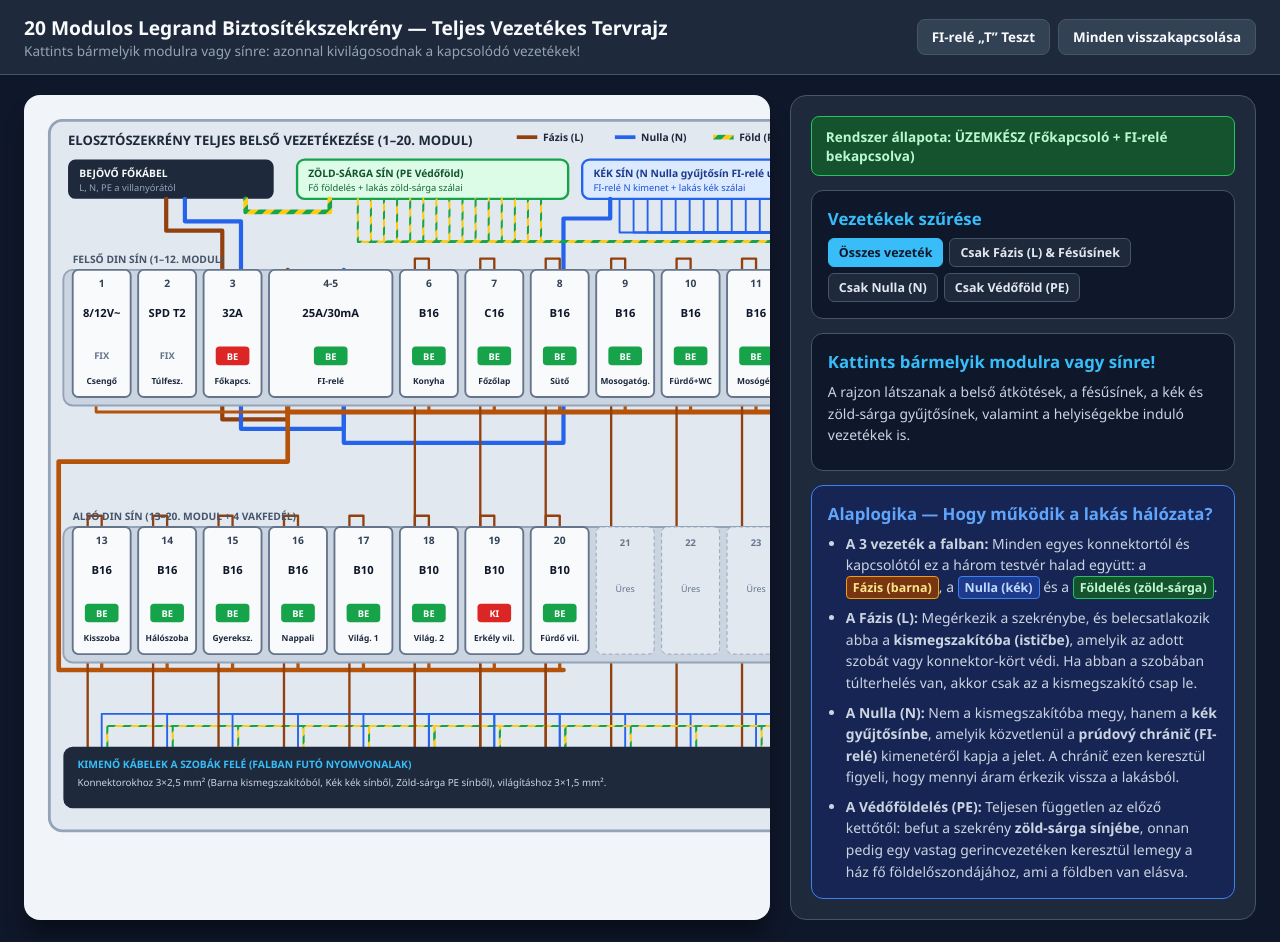
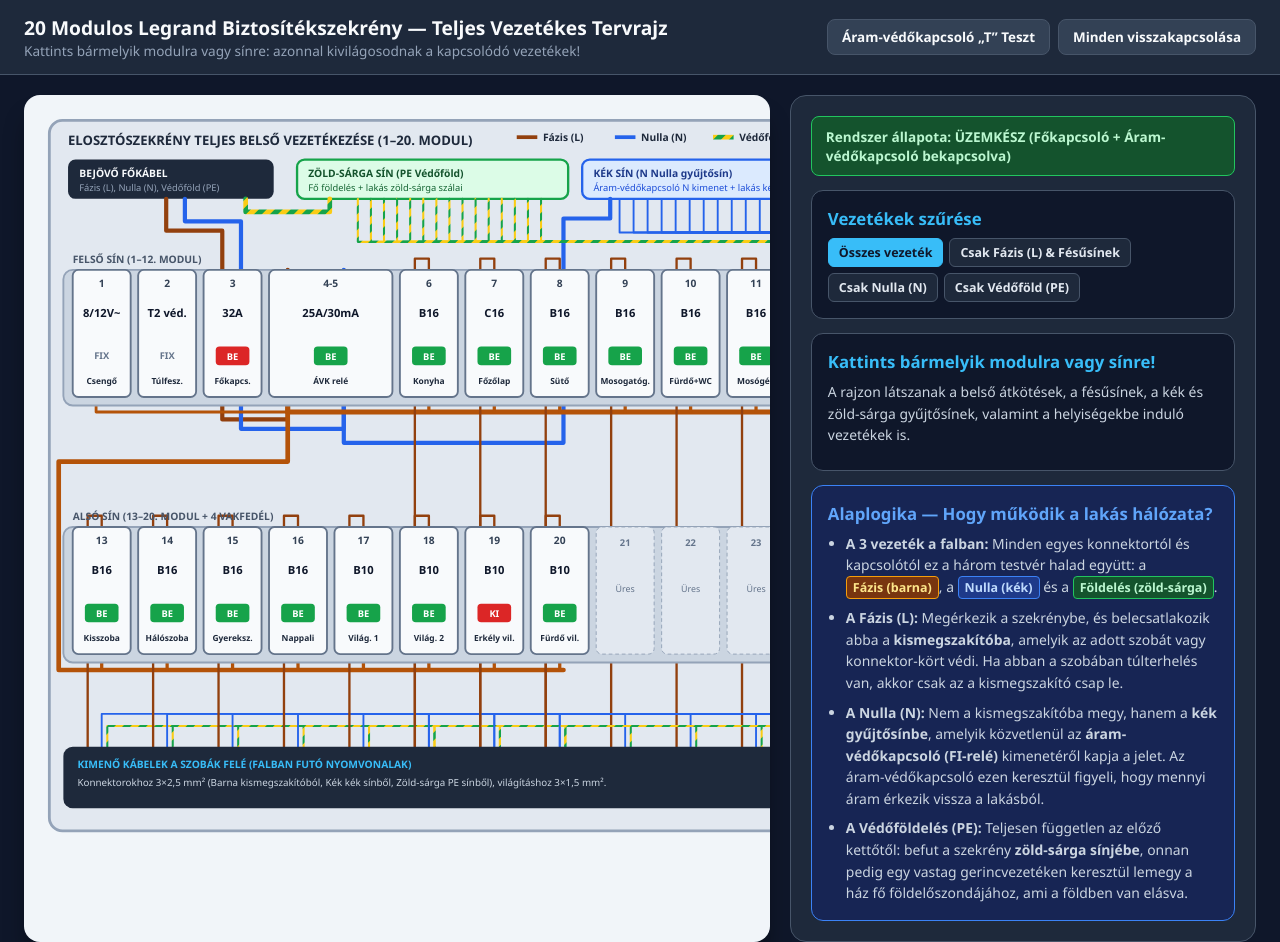
Before and after one commit to easyapphub/znievska44bekotes, a plain HTML site: page index.html in a window 1280 px wide. Shown: the top 942 px of the page. Drawn offline with Linux system fonts and the light colour scheme.

Commit message:
Add files via upload

```diff
--- a/index.html
+++ b/index.html
@@ -59,7 +59,7 @@
       <p>Kattints bármelyik modulra vagy sínre: azonnal kivilágosodnak a kapcsolódó vezetékek!</p>
     </div>
     <div class="controls">
-      <button id="testRcdBtn">FI-relé „T” Teszt</button>
+      <button id="testRcdBtn">Áram-védőkapcsoló „T” Teszt</button>
       <button id="resetBtn">Minden visszakapcsolása</button>
     </div>
   </header>
@@ -85,13 +85,13 @@
           <line x1="105" y1="8" x2="127" y2="8" stroke="#2563eb" stroke-width="4" />
           <text x="133" y="12" font-size="11" font-weight="700" fill="#1e293b">Nulla (N)</text>
           <line x1="210" y1="8" x2="232" y2="8" stroke="url(#peStripe)" stroke-width="5" />
-          <text x="238" y="12" font-size="11" font-weight="700" fill="#1e293b">Föld (PE)</text>
+          <text x="238" y="12" font-size="11" font-weight="700" fill="#1e293b">Védőföld (PE)</text>
         </g>
 
         <!-- Bejövő főkábel -->
         <rect x="30" y="52" width="220" height="42" rx="8" fill="#1e293b" />
         <text x="42" y="71" font-size="11" font-weight="800" fill="#f8fafc">BEJÖVŐ FŐKÁBEL</text>
-        <text x="42" y="86" font-size="10" fill="#94a3b8">L, N, PE a villanyórától</text>
+        <text x="42" y="86" font-size="10" fill="#94a3b8">Fázis (L), Nulla (N), Védőföld (PE)</text>
 
         <!-- PE Sín -->
         <g id="peBusGroup" class="svg-clickable" onclick="selectItem('pe')">
@@ -103,8 +103,8 @@
         <!-- N Sín -->
         <g id="nBusGroup" class="svg-clickable" onclick="selectItem('n')">
           <rect x="580" y="52" width="310" height="42" rx="8" fill="#dbeafe" stroke="#2563eb" stroke-width="2.5" />
-          <text x="592" y="71" font-size="11" font-weight="800" fill="#1e3a8a">KÉK SÍN (N Nulla gyűjtősín FI-relé után)</text>
-          <text x="592" y="86" font-size="10" fill="#1d4ed8">FI-relé N kimenet + lakás kék szálai</text>
+          <text x="592" y="71" font-size="11" font-weight="800" fill="#1e3a8a">KÉK SÍN (N Nulla gyűjtősín)</text>
+          <text x="592" y="86" font-size="10" fill="#1d4ed8">Áram-védőkapcsoló N kimenet + lakás kék szálai</text>
         </g>
 
         <!-- VEZETÉKEK RÉTEG -->
@@ -112,10 +112,10 @@
 
         <!-- Sínek háttere -->
         <rect x="25" y="170" width="870" height="145" rx="10" fill="#cbd5e1" stroke="#94a3b8" stroke-width="2" />
-        <text x="35" y="163" font-size="11" font-weight="800" fill="#475569">FELSŐ DIN SÍN (1–12. MODUL)</text>
+        <text x="35" y="163" font-size="11" font-weight="800" fill="#475569">FELSŐ SÍN (1–12. MODUL)</text>
 
         <rect x="25" y="445" width="870" height="145" rx="10" fill="#cbd5e1" stroke="#94a3b8" stroke-width="2" />
-        <text x="35" y="438" font-size="11" font-weight="800" fill="#475569">ALSÓ DIN SÍN (13–20. MODUL + 4 VAKFEDÉL)</text>
+        <text x="35" y="438" font-size="11" font-weight="800" fill="#475569">ALSÓ SÍN (13–20. MODUL + 4 VAKFEDÉL)</text>
 
         <!-- MODULOK RÉTEG -->
         <g id="modulesLayer"></g>
@@ -130,14 +130,14 @@
     <!-- Jobb oldali panel -->
     <div class="info-panel">
       <div id="statusBanner" class="status-banner">
-        Rendszer állapota: ÜZEMKÉSZ (Főkapcsoló + FI-relé bekapcsolva)
+        Rendszer állapota: ÜZEMKÉSZ (Főkapcsoló + Áram-védőkapcsoló bekapcsolva)
       </div>
 
       <div class="card">
         <h2>Vezetékek szűrése</h2>
         <div class="filter-pills">
           <button class="pill active" onclick="setFilter('all', this)">Összes vezeték</button>
-          <button class="pill" onclick="setFilter('phase', this)">Csak Fázis (L) & Fésűsínek</button>
+          <button class="pill" onclick="setFilter('phase', this)">Csak Fázis (L) &amp; Fésűsínek</button>
           <button class="pill" onclick="setFilter('neutral', this)">Csak Nulla (N)</button>
           <button class="pill" onclick="setFilter('pe', this)">Csak Védőföld (PE)</button>
         </div>
@@ -157,10 +157,10 @@
             <strong>A 3 vezeték a falban:</strong> Minden egyes konnektortól és kapcsolótól ez a három testvér halad együtt: a <span class="wire-tag t-l">Fázis (barna)</span>, a <span class="wire-tag t-n">Nulla (kék)</span> és a <span class="wire-tag t-pe">Földelés (zöld-sárga)</span>.
           </li>
           <li>
-            <strong>A Fázis (L):</strong> Megérkezik a szekrénybe, és belecsatlakozik abba a <strong>kismegszakítóba (ističbe)</strong>, amelyik az adott szobát vagy konnektor-kört védi. Ha abban a szobában túlterhelés van, akkor csak az a kismegszakító csap le.
+            <strong>A Fázis (L):</strong> Megérkezik a szekrénybe, és belecsatlakozik abba a <strong>kismegszakítóba</strong>, amelyik az adott szobát vagy konnektor-kört védi. Ha abban a szobában túlterhelés van, akkor csak az a kismegszakító csap le.
           </li>
           <li>
-            <strong>A Nulla (N):</strong> Nem a kismegszakítóba megy, hanem a <strong>kék gyűjtősínbe</strong>, amelyik közvetlenül a <strong>prúdový chránič (FI-relé)</strong> kimenetéről kapja a jelet. A chránič ezen keresztül figyeli, hogy mennyi áram érkezik vissza a lakásból.
+            <strong>A Nulla (N):</strong> Nem a kismegszakítóba megy, hanem a <strong>kék gyűjtősínbe</strong>, amelyik közvetlenül az <strong>áram-védőkapcsoló (FI-relé)</strong> kimenetéről kapja a jelet. Az áram-védőkapcsoló ezen keresztül figyeli, hogy mennyi áram érkezik vissza a lakásból.
           </li>
           <li>
             <strong>A Védőföldelés (PE):</strong> Teljesen független az előző kettőtől: befut a szekrény <strong>zöld-sárga sínjébe</strong>, onnan pedig egy vastag gerincvezetéken keresztül lemegy a ház fő földelőszondájához, ami a földben van elásva.
@@ -172,32 +172,32 @@
 
   <script>
     const modules = [
-      { id: '1', row: 'top', col: 0, rating: '8/12V~', sub: 'Csengő', state: true, toggleable: false, title: '1. Csengőtrafó', desc: '8-12V törpefeszültséget ad a csengőnek.', wires: ['Bemenet: L és N', 'Kimenet: 8/12V a csengőhöz'] },
-      { id: '2', row: 'top', col: 1, rating: 'SPD T2', sub: 'Túlfesz.', state: true, toggleable: false, title: '2. Túlfeszültség-levezető', desc: 'Elvezeti a túláramot villámcsapáskor.', wires: ['Bekötés: L, N és PE a földelő sínre'] },
-      { id: '3', row: 'top', col: 2, rating: '32A', sub: 'Főkapcs.', state: true, toggleable: true, isMain: true, title: '3. 32A Főkapcsoló', desc: 'A lakás fő áramtalanító kapcsolója.', wires: ['Be: Főkábel L és N', 'Ki: FI-relé tetejébe'] },
-      { id: '4-5', row: 'top', col: 3, span: 2, rating: '25A/30mA', sub: 'FI-relé', state: true, toggleable: true, isRcd: true, title: '4–5. FI-relé (Áram-védőkapcsoló)', desc: 'Életvédelmi relé, hiba esetén lekapcsol.', wires: ['Be: Főkapcsolóból', 'Ki N: Kék sínre', 'Ki L: Fésűsínekre'] },
-      { id: '6', row: 'top', col: 5, rating: 'B16', sub: 'Konyha', state: true, toggleable: true, title: '6. Konyha konnektorok', desc: '2,5 mm² rézvezeték.', wires: ['Alul: Fésűsín (L)', 'Felül: Barna (L) a konyhába'] },
-      { id: '7', row: 'top', col: 6, rating: 'C16', sub: 'Főzőlap', state: true, toggleable: true, title: '7. Főzőlap', desc: 'C karakterisztika indítási lökésekhez.', wires: ['Alul: Fésűsín (L)', 'Felül: Barna (L) főzőlaphoz'] },
-      { id: '8', row: 'top', col: 7, rating: 'B16', sub: 'Sütő', state: true, toggleable: true, title: '8. Sütő', desc: 'Sütő külön köre.', wires: ['Alul: Fésűsín (L)', 'Felül: Barna (L) sütőhöz'] },
-      { id: '9', row: 'top', col: 8, rating: 'B16', sub: 'Mosogatóg.', state: true, toggleable: true, title: '9. Mosogatógép', desc: 'Mosogatógép köre.', wires: ['Alul: Fésűsín (L)', 'Felül: Barna (L) mosogatógéphez'] },
-      { id: '10', row: 'top', col: 9, rating: 'B16', sub: 'Fürdő+WC', state: true, toggleable: true, title: '10. Fürdő & WC konn.', desc: 'Vizes helyiségek konnektorai.', wires: ['Alul: Fésűsín (L)', 'Felül: Barna (L) fürdőbe'] },
-      { id: '11', row: 'top', col: 10, rating: 'B16', sub: 'Mosógép', state: true, toggleable: true, title: '11. Mosógép', desc: 'Mosógép köre.', wires: ['Alul: Fésűsín (L)', 'Felül: Barna (L) mosógéphez'] },
-      { id: '12', row: 'top', col: 11, rating: 'B16', sub: 'Erkély k.', state: true, toggleable: true, title: '12. Erkély konnektor', desc: 'Erkély dugalj.', wires: ['Alul: Fésűsín (L)', 'Felül: Barna (L) erkélyre'] },
+      { id: '1', row: 'top', col: 0, rating: '8/12V~', sub: 'Csengő', state: true, toggleable: false, title: '1. Csengőtrafó', desc: '8–12 V törpefeszültséget ad a csengőnek.', wires: ['Bemenet: Fázis (L) és Nulla (N)', 'Kimenet: 8/12 V a csengőhöz'] },
+      { id: '2', row: 'top', col: 1, rating: 'T2 véd.', sub: 'Túlfesz.', state: true, toggleable: false, title: '2. Túlfeszültség-levezető', desc: 'Elvezeti a túláramot villámcsapáskor vagy hálózati túlfeszültségnél.', wires: ['Bekötés: Fázis (L), Nulla (N) és Védőföld (PE) a földelő sínre'] },
+      { id: '3', row: 'top', col: 2, rating: '32A', sub: 'Főkapcs.', state: true, toggleable: true, isMain: true, title: '3. 32 A Főkapcsoló', desc: 'A lakás fő áramtalanító kapcsolója.', wires: ['Be: Főkábel Fázis (L) és Nulla (N)', 'Ki: Áram-védőkapcsoló tetejébe'] },
+      { id: '4-5', row: 'top', col: 3, span: 2, rating: '25A/30mA', sub: 'ÁVK relé', state: true, toggleable: true, isRcd: true, title: '4–5. Áram-védőkapcsoló (FI-relé)', desc: 'Életvédelmi relé: szivárgó áram (hiba) esetén 0,03 mp alatt lekapcsolja az egész lakást.', wires: ['Be: Főkapcsolóból', 'Ki Nulla (N): Kék sínre', 'Ki Fázis (L): Fésűsínekre'] },
+      { id: '6', row: 'top', col: 5, rating: 'B16', sub: 'Konyha', state: true, toggleable: true, title: '6. Konyhai konnektorok + hűtő', desc: '2,5 mm² rézvezeték (max. 16 A).', wires: ['Alul: Fésűsín (L)', 'Felül: Barna (L) a konyhába'] },
+      { id: '7', row: 'top', col: 6, rating: 'C16', sub: 'Főzőlap', state: true, toggleable: true, title: '7. Főzőlap', desc: 'C karakterisztika a nagyobb indítási áramlökésekhez.', wires: ['Alul: Fésűsín (L)', 'Felül: Barna (L) a főzőlaphoz'] },
+      { id: '8', row: 'top', col: 7, rating: 'B16', sub: 'Sütő', state: true, toggleable: true, title: '8. Elektromos sütő', desc: 'A sütő külön dedikált köre.', wires: ['Alul: Fésűsín (L)', 'Felül: Barna (L) a sütőhöz'] },
+      { id: '9', row: 'top', col: 8, rating: 'B16', sub: 'Mosogatóg.', state: true, toggleable: true, title: '9. Mosogatógép', desc: 'A mosogatógép önálló köre.', wires: ['Alul: Fésűsín (L)', 'Felül: Barna (L) a mosogatógéphez'] },
+      { id: '10', row: 'top', col: 9, rating: 'B16', sub: 'Fürdő+WC', state: true, toggleable: true, title: '10. Fürdő és WC konnektorok', desc: 'A vizes helyiségek konnektorai.', wires: ['Alul: Fésűsín (L)', 'Felül: Barna (L) a fürdőbe'] },
+      { id: '11', row: 'top', col: 10, rating: 'B16', sub: 'Mosógép', state: true, toggleable: true, title: '11. Mosógép', desc: 'A mosógép önálló köre.', wires: ['Alul: Fésűsín (L)', 'Felül: Barna (L) a mosógéphez'] },
+      { id: '12', row: 'top', col: 11, rating: 'B16', sub: 'Erkély k.', state: true, toggleable: true, title: '12. Erkély konnektor', desc: 'Az erkélyi dugalj köre.', wires: ['Alul: Fésűsín (L)', 'Felül: Barna (L) az erkélyre'] },
 
       // Alsó sor
-      { id: '13', row: 'bottom', col: 0, rating: 'B16', sub: 'Kisszoba', state: true, toggleable: true, title: '13. Kisszoba konn.', desc: 'Kisszoba dugaljak.', wires: ['Alul: Alsó fésűsín (L)', 'Felül: Barna (L) kisszobába'] },
-      { id: '14', row: 'bottom', col: 1, rating: 'B16', sub: 'Hálószoba', state: true, toggleable: true, title: '14. Hálószoba konn.', desc: 'Hálószoba dugaljak.', wires: ['Alul: Alsó fésűsín (L)', 'Felül: Barna (L) hálóba'] },
-      { id: '15', row: 'bottom', col: 2, rating: 'B16', sub: 'Gyereksz.', state: true, toggleable: true, title: '15. Gyerekszoba konn.', desc: 'Gyerekszoba dugaljak.', wires: ['Alul: Alsó fésűsín (L)', 'Felül: Barna (L) gyerekszobába'] },
-      { id: '16', row: 'bottom', col: 3, rating: 'B16', sub: 'Nappali', state: true, toggleable: true, title: '16. Nappali konn.', desc: 'Nappali dugaljak.', wires: ['Alul: Alsó fésűsín (L)', 'Felül: Barna (L) nappaliba'] },
-      { id: '17', row: 'bottom', col: 4, rating: 'B10', sub: 'Világ. 1', state: true, toggleable: true, title: '17. Világítás 1.', desc: 'Háló + kisszoba + konyha vil.', wires: ['Alul: Alsó fésűsín (L)', 'Felül: 1,5mm² Barna (L) kapcsolókhoz'] },
-      { id: '18', row: 'bottom', col: 5, rating: 'B10', sub: 'Világ. 2', state: true, toggleable: true, title: '18. Világítás 2.', desc: 'Előszoba + nappali + gyerekszoba vil.', wires: ['Alul: Alsó fésűsín (L)', 'Felül: 1,5mm² Barna (L) kapcsolókhoz'] },
-      { id: '19', row: 'bottom', col: 6, rating: 'B10', sub: 'Erkély vil.', state: false, toggleable: true, title: '19. Erkély világítás', desc: 'Lekapcsolt erkély világítás.', wires: ['Alul: Alsó fésűsín (L)', 'Felül: 1,5mm² Barna (L) erkélyre'] },
-      { id: '20', row: 'bottom', col: 7, rating: 'B10', sub: 'Fürdő vil.', state: true, toggleable: true, title: '20. Fürdő vil. + vent.', desc: 'Fürdő/WC vil. és ventilátorok.', wires: ['Alul: Alsó fésűsín (L)', 'Felül: 1,5mm² Barna (L) fürdőbe'] }
+      { id: '13', row: 'bottom', col: 0, rating: 'B16', sub: 'Kisszoba', state: true, toggleable: true, title: '13. Kisszoba konnektorok', desc: 'A kisszoba dugaljai (2,5 mm²).', wires: ['Alul: Alsó fésűsín (L)', 'Felül: Barna (L) a kisszobába'] },
+      { id: '14', row: 'bottom', col: 1, rating: 'B16', sub: 'Hálószoba', state: true, toggleable: true, title: '14. Hálószoba konnektorok', desc: 'A hálószoba dugaljai (2,5 mm²).', wires: ['Alul: Alsó fésűsín (L)', 'Felül: Barna (L) a hálószobába'] },
+      { id: '15', row: 'bottom', col: 2, rating: 'B16', sub: 'Gyereksz.', state: true, toggleable: true, title: '15. Gyerekszoba konnektorok', desc: 'A gyerekszoba dugaljai (2,5 mm²).', wires: ['Alul: Alsó fésűsín (L)', 'Felül: Barna (L) a gyerekszobába'] },
+      { id: '16', row: 'bottom', col: 3, rating: 'B16', sub: 'Nappali', state: true, toggleable: true, title: '16. Nappali konnektorok', desc: 'A nappali dugaljai (2,5 mm²).', wires: ['Alul: Alsó fésűsín (L)', 'Felül: Barna (L) a nappaliba'] },
+      { id: '17', row: 'bottom', col: 4, rating: 'B10', sub: 'Világ. 1', state: true, toggleable: true, title: '17. Világítás 1. kör', desc: 'Hálószoba + kisszoba + konyha világítás (1,5 mm²).', wires: ['Alul: Alsó fésűsín (L)', 'Felül: 1,5 mm² Barna (L) a kapcsolókhoz'] },
+      { id: '18', row: 'bottom', col: 5, rating: 'B10', sub: 'Világ. 2', state: true, toggleable: true, title: '18. Világítás 2. kör', desc: 'Előszoba + nappali + gyerekszoba világítás (1,5 mm²).', wires: ['Alul: Alsó fésűsín (L)', 'Felül: 1,5 mm² Barna (L) a kapcsolókhoz'] },
+      { id: '19', row: 'bottom', col: 6, rating: 'B10', sub: 'Erkély vil.', state: false, toggleable: true, title: '19. Erkély világítás', desc: 'Lekapcsolt állapotú erkély világítás (1,5 mm²).', wires: ['Alul: Alsó fésűsín (L)', 'Felül: 1,5 mm² Barna (L) az erkélyre'] },
+      { id: '20', row: 'bottom', col: 7, rating: 'B10', sub: 'Fürdő vil.', state: true, toggleable: true, title: '20. Fürdő világítás + ventilátorok', desc: 'Fürdő és WC világítás + elszívó ventilátorok (1,5 mm²).', wires: ['Alul: Alsó fésűsín (L)', 'Felül: 1,5 mm² Barna (L) a fürdőbe'] }
     ];
 
     const busInfo = {
-      pe: { title: 'Zöld-sárga Gyűjtősín (PE)', desc: 'Ide fut be a bejövő földelés, és innen oszlik szét a lakásba.', wires: ['Bejövő PE', 'Kimenő PE szálak'] },
-      n: { title: 'Kék Gyűjtősín (N)', desc: 'Az FI-reléből jövő nulla sín.', wires: ['Bejövő N az FI-reléből', 'Kimenő N szálak'] }
+      pe: { title: 'Zöld-sárga Gyűjtősín (PE — Védőföldelés)', desc: 'Ide fut be a bejövő fő földelés, és innen oszlik szét a lakás összes helyiségébe.', wires: ['Bejövő fő védőföldelés (PE)', 'Kimenő védőföld (PE) szálak a szobákba'] },
+      n: { title: 'Kék Gyűjtősín (N — Nulla sín)', desc: 'Az áram-védőkapcsolóból kijövő nulla sín, innen kapja a nullát az összes fogyasztó.', wires: ['Bejövő Nulla (N) az áram-védőkapcsolóból', 'Kimenő Nulla (N) szálak a szobákba'] }
     };
 
     let selectedId = null;
@@ -226,11 +226,11 @@
       addWire('M 135 94 L 135 128 L 195 128 L 195 170', '#92400e', 4.5, 'phase', '3');
       addWire('M 155 94 L 155 118 L 215 118 L 215 170', '#2563eb', 4.5, 'neutral', '3');
 
-      // 3-as Főkapcsolóból -> 4-5 FI-relébe
+      // 3-as Főkapcsolóból -> 4-5 Áram-védőkapcsolóba
       addWire('M 195 306 L 195 330 L 265 330 L 265 170', '#92400e', 4.5, 'phase', '4-5');
       addWire('M 215 306 L 215 340 L 325 340 L 325 170', '#2563eb', 4.5, 'neutral', '4-5');
 
-      // FI-reléből Kék sínre és fésűsínekre
+      // Áram-védőkapcsolóból Kék sínre és fésűsínekre
       addWire('M 325 306 L 325 355 L 560 355 L 560 115 L 610 115 L 610 94', '#2563eb', 4.5, 'neutral', 'n');
       addWire('M 265 306 L 265 322 L 850 322', '#b45309', 5.5, 'phase', '4-5');
 
@@ -375,13 +375,13 @@
 
       if (!mainMod.state) {
         banner.className = 'status-banner tripped';
-        banner.textContent = 'Rendszer állapota: ÁRAMTALANÍTVA (A 32A Főkapcsoló le van kapcsolva)';
+        banner.textContent = 'Rendszer állapota: ÁRAMTALANÍTVA (A 32 A Főkapcsoló le van kapcsolva)';
       } else if (!rcdMod.state) {
         banner.className = 'status-banner tripped';
-        banner.textContent = 'Rendszer állapota: FI-RELÉ LEOLDOTT! (Nincs áram — kapcsold vissza a 4–5-ös modult)';
+        banner.textContent = 'Rendszer állapota: ÁRAM-VÉDŐKAPCSOLÓ LEOLDOTT! (Nincs áram — kapcsold vissza a 4–5-ös modult)';
       } else {
         banner.className = 'status-banner';
-        banner.textContent = 'Rendszer állapota: ÜZEMKÉSZ (Főkapcsoló + FI-relé bekapcsolva)';
+        banner.textContent = 'Rendszer állapota: ÜZEMKÉSZ (Főkapcsoló + Áram-védőkapcsoló bekapcsolva)';
       }
     }
 
```
